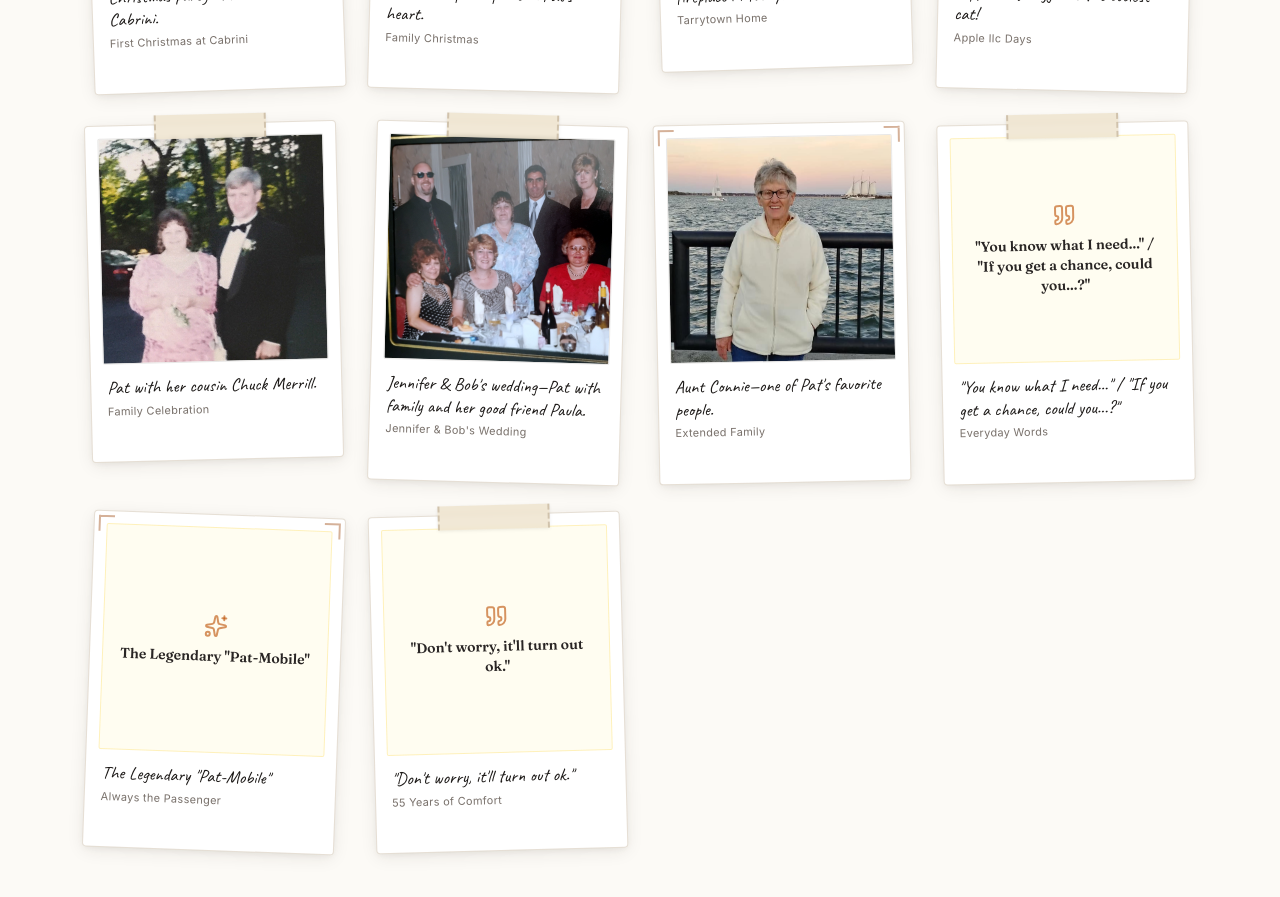
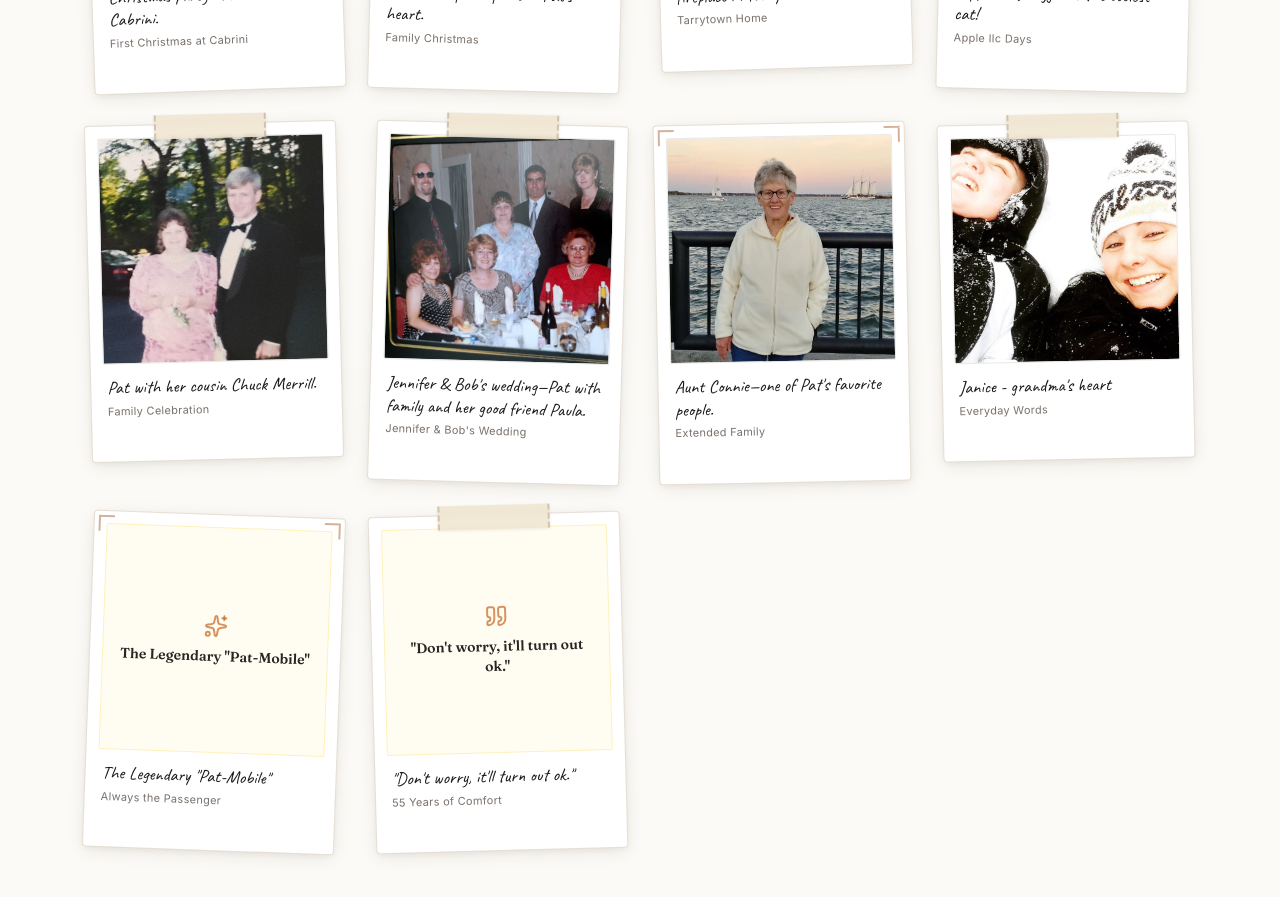
Before and after one commit to jenniferdalzell22-commits/patmobile2, a React (Vite) app: page / in a window 1280 px wide. Shown: the part 960-1857 px from the top of the page. Built offline with nearby package versions, Linux system fonts and the light colour scheme.

Commit message:
Replace quote entry with photo entry in initialData  - janice

```diff
--- a/src/data/initialData.ts
+++ b/src/data/initialData.ts
@@ -115,9 +115,10 @@ export const INITIAL_SCRAPBOOK_ITEMS: ScrapbookItem[] = [
     note: "Aunt Connie, part of our extended-extended family and always one of Pat's very favorite people."
   },
   {
-    id: "quote-2",
-    type: "quote",
-    caption: "\"You know what I need...\" / \"If you get a chance, could you...?\"",
+    id: "photo-nicole",
+    type: "photo",
+     imageUrl: "./assets/aistudio/janice-nicole.jpg",
+    caption: "Janice - grandma's heart",
     year: "Everyday Words",
     rotation: -1.2,
     tapeStyle: "washi-cream",
```
